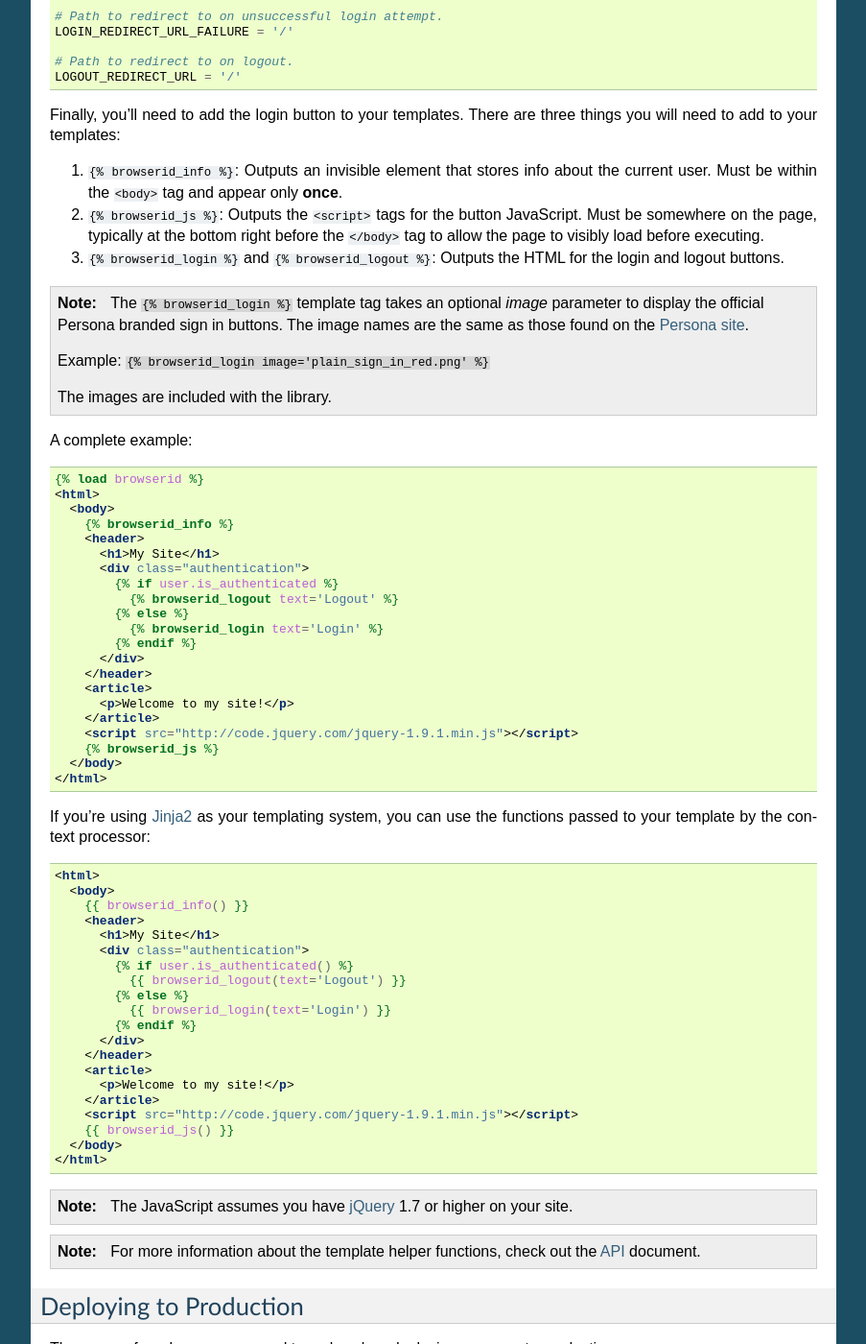
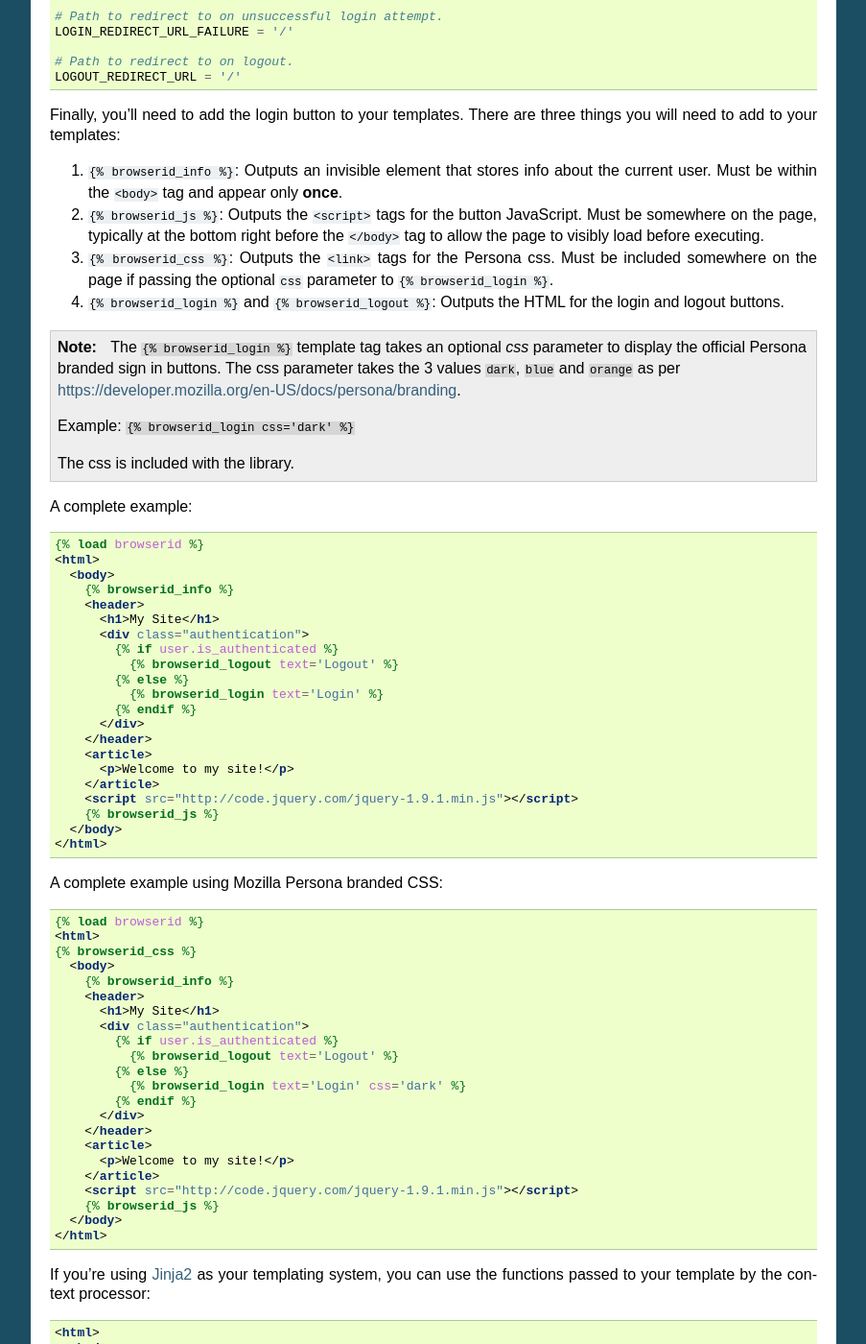
Before and after one commit to mozilla/django-browserid, a Sphinx documentation site: the page built from docs/setup.rst, in a window 1280 px wide and 1400 px high, scrolled down 1047 px. Shown: the whole window at 96% size, without its empty margins (198-1101 px from the left). Built offline with Sphinx 7.4.7, drawn with Linux system fonts in a browser that asks for light colours; some of the changed text lies outside the part shown.

Commit message:
Add documentation for CSS.

```diff
--- a/docs/setup.rst
+++ b/docs/setup.rst
@@ -73,16 +73,20 @@ things you will need to add to your templates:
    before the ``</body>`` tag to allow the page to visibly load before
    executing.
 
-3. ``{% browserid_login %}`` and ``{% browserid_logout %}``: Outputs the HTML
+3. ``{% browserid_css %}``: Outputs the ``<link>`` tags for the Persona
+   css. Must be included somewhere on the page if passing the optional ``css``
+   parameter to ``{% browserid_login %}``.
+
+4. ``{% browserid_login %}`` and ``{% browserid_logout %}``: Outputs the HTML
    for the login and logout buttons.
 
-.. note:: The ``{% browserid_login %}`` template tag takes an optional *image*
-  parameter to display the official Persona branded sign in buttons. The image
-  names are the same as those found on the `Persona site <https://developer.mozilla.org/en-US/docs/persona/branding>`_.
+.. note:: The ``{% browserid_login %}`` template tag takes an optional *css*
+  parameter to display the official Persona branded sign in buttons. The css
+  parameter takes the 3 values ``dark``, ``blue`` and ``orange`` as per `<https://developer.mozilla.org/en-US/docs/persona/branding>`_.
 
-  Example: ``{% browserid_login image='plain_sign_in_red.png' %}``
+  Example: ``{% browserid_login css='dark' %}``
 
-  The images are included with the library.
+  The css is included with the library.
 
 
 A complete example:
@@ -100,6 +104,33 @@ A complete example:
               {% browserid_logout text='Logout' %}
             {% else %}
               {% browserid_login text='Login' %}
+            {% endif %}
+          </div>
+        </header>
+        <article>
+          <p>Welcome to my site!</p>
+        </article>
+        <script src="http://code.jquery.com/jquery-1.9.1.min.js"></script>
+        {% browserid_js %}
+      </body>
+    </html>
+
+A complete example using Mozilla Persona branded CSS:
+
+.. code-block:: html+django
+
+    {% load browserid %}
+    <html>
+    {% browserid_css %}
+      <body>
+        {% browserid_info %}
+        <header>
+          <h1>My Site</h1>
+          <div class="authentication">
+            {% if user.is_authenticated %}
+              {% browserid_logout text='Logout' %}
+            {% else %}
+              {% browserid_login text='Login' css='dark' %}
             {% endif %}
           </div>
         </header>
@@ -163,17 +194,18 @@ There are a few changes you need to make when deploying your app to production:
 
 Static Files
 ------------
-``browserid_js`` uses `Form Media`_ and the Django `staticfiles`_ app to serve
-the JavaScript for the buttons. If you don't want to use the static files
+``browserid_js`` and ``browserid_css`` uses `Form Media`_ and the Django `staticfiles`_ app to serve
+the static files for the buttons. If you don't want to use the static files
 framework, you'll need to include the JavaScript manually on any page you use
 the ``browserid_button`` function.
 
-The files needed are the Persona JavaScript shim, which should be loaded from
+For ``browserid_js`` the files needed are the Persona JavaScript shim, which should be loaded from
 ``https://login.persona.org/include.js`` in a script tag, and
 ``django_browserid/static/browserid/browserid.js``, which is part of the
 django-browserid library.
 
-If you are using the optional Persona branded images you need to make sure they are uploaded with the static files.
+For ``browserid_css`` the file needed is ``django_browserid/static/browserid/persona-buttons.css``
+, which is also part of the django-browserid library.
 
 .. _Form Media: https://docs.djangoproject.com/en/dev/topics/forms/media/
 .. _staticfiles: https://docs.djangoproject.com/en/dev/howto/static-files/
```
